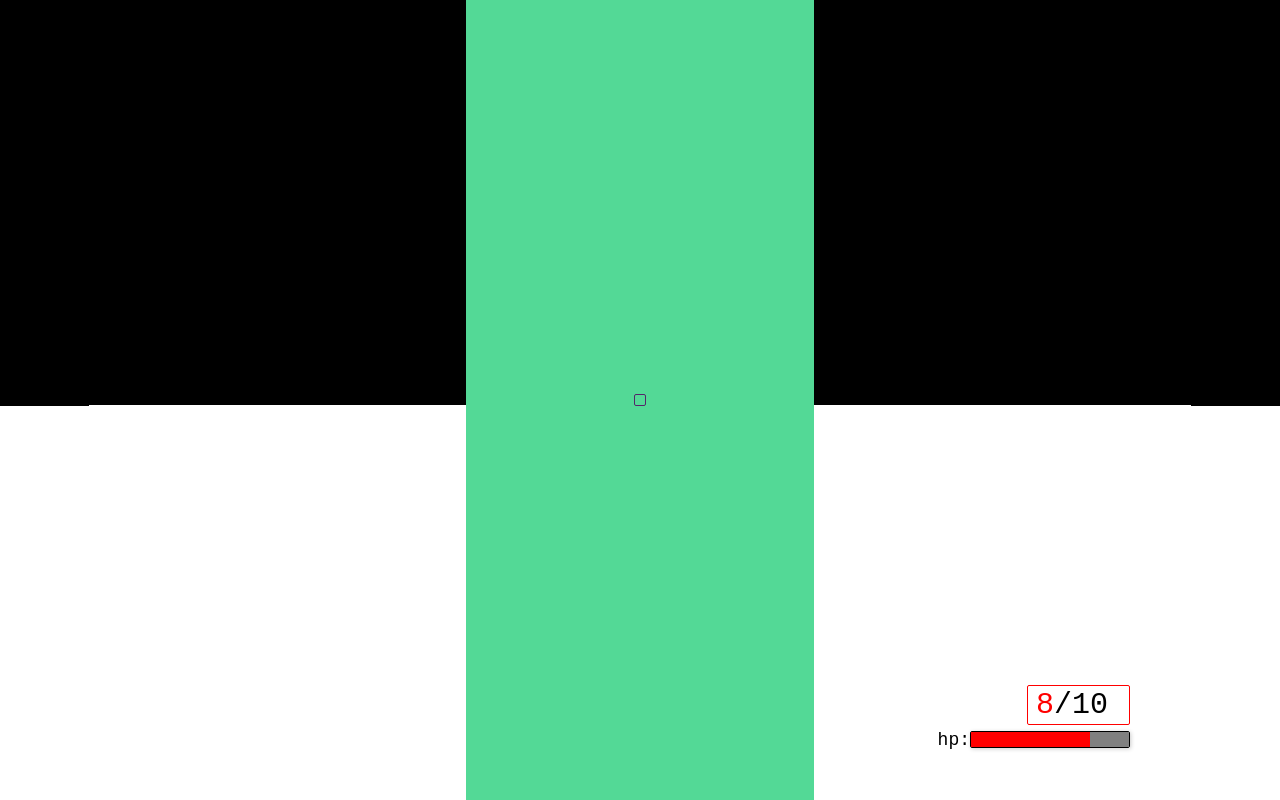
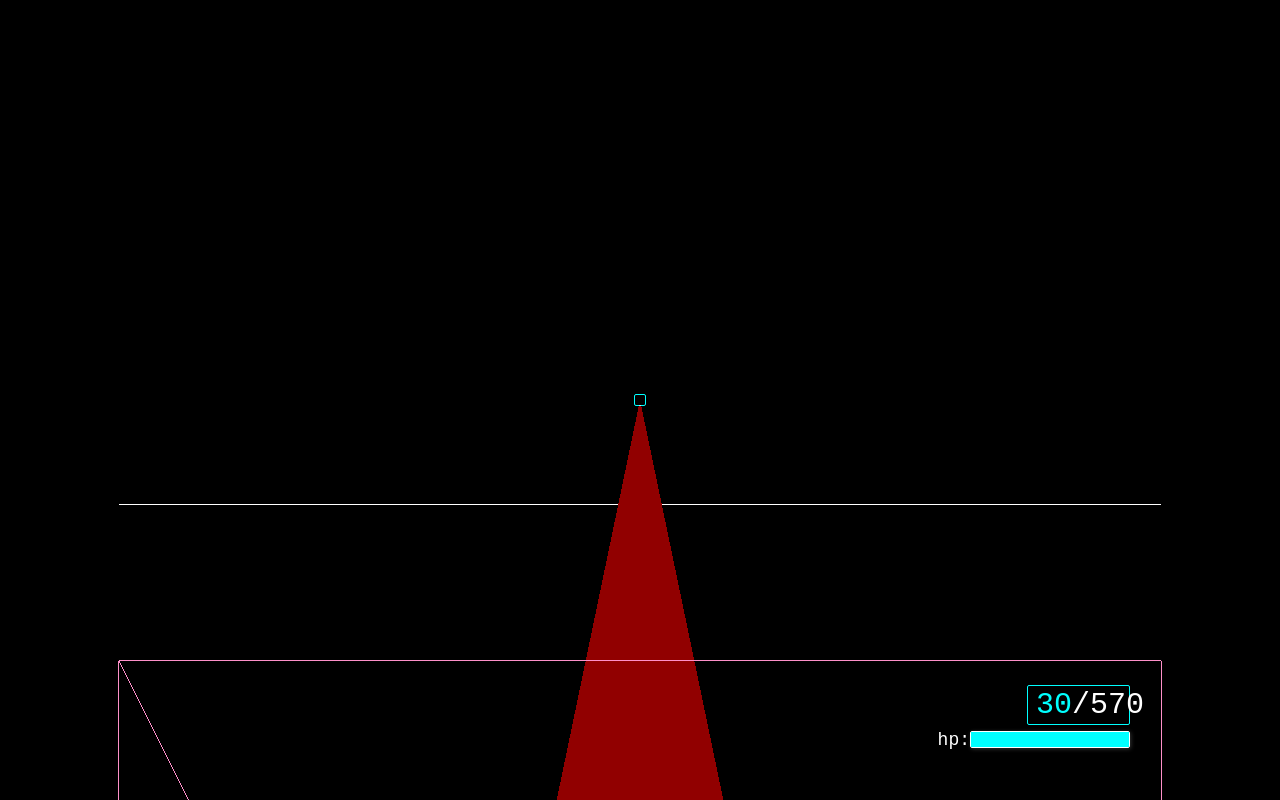
Before and after one commit to austinStotts/gaming, a website built with Vite: page index.html in a window 1280 px wide. Built offline with nearby package versions, Linux system fonts and the light colour scheme; animation ran at ten frames a second; what cannon would draw is missing.

Commit message:
this sure is going slower

```diff
--- a/helpers/makeBody.js
+++ b/helpers/makeBody.js
@@ -9,12 +9,10 @@ let get_random = (n) => {
     }
   }
 
-export default (width, height, depth, mass, area) => {
-    let shape = new CANNON.Box(new CANNON.Vec3(width, height, depth));
-    let body = new CANNON.Body({ mass });
+export default (width, height, depth, mass, area=false) => {
+    let shape = new CANNON.Box(new CANNON.Vec3(width/2, height/2, depth/2));
+    let body = new CANNON.Body({ mass, angularVelocity: {x: 0, y: 0, z: 0}, angularDamping: 0.01 });
     body.addShape(shape);
-    body.angularVelocity.set(1, 0, 1);
-    body.angularDamping = 0.01;
-    body.position.set(get_random(area), 1, get_random(area));
+    if(area) { body.position.set(get_random(area), 1, get_random(area)) }
     return body;
 }
--- a/helpers/makeMesh.js
+++ b/helpers/makeMesh.js
@@ -2,9 +2,9 @@ import * as THREE from 'three';
 import * as CANNON from "cannon";
 
 
-export default (width, height, depth, color, wireframe=false) => {
+export default (width, height, depth, color, wireframe=false, transparent=false) => {
     const geometry = new THREE.BoxGeometry(width, height, depth);
-    const material = new THREE.MeshBasicMaterial({ color: color, wireframe: wireframe });
+    const material = new THREE.MeshBasicMaterial({ color: color, wireframe: wireframe, transparent: transparent });
     let mesh = new THREE.Mesh(geometry, material);
     // if(collision) {
     //     const collisionBoxGeometry = new THREE.BoxGeometry(width, height, depth);
--- a/main.js
+++ b/main.js
@@ -10,20 +10,15 @@ import Pea_Shooter from './weapons/pea_shooter.js';
 
 // camera / movement
 let sensitivity = 0.0002; // CEMERA SENS ** ** **
-let speed = 0.25; // PLAYER MOVE SPEED ** ** **
-const air_speed = 0.2;
 let floor = 2;
 // jumping
 let isJumping = false;
 let jumpStartTime = 0;
 const jumpDuration = 600; // in milliseconds
 const jumpHeight = 3;
-// Projectiles
-let proj_speed = 200;
-let proj_time = 5;
-const moveInterval = 150; // Interval in milliseconds
+const moveInterval = 150;
 // PLAYER
-let steve = new Player(60, 30);
+let PLAYER = new Player('steve');
 // ENEMIES
 let bodiesToRemove = [];
 let meshToRemove = [];
@@ -68,15 +63,21 @@ let updateHP = (player) => {
   hp.value = player.hp;
 }
 
+let handleDMG = (enemy, player) => {
+  player.take_damage(enemy.damage);
+  updateHP(player)
+}
+
 let init = () => {
   scene.add(floorMesh);
   world.addBody(floorBody);
   scene.add(zero)
-  scene.add(x)
-  scene.add(y)
-  updateAmmo(steve);
-  updateHP(steve)
-  spawn();
+  scene.add(xLine)
+  scene.add(yLine)
+  create_player_body(PLAYER)
+  updateAmmo(PLAYER);
+  updateHP(PLAYER)
+  // spawn();
 }
 
 
@@ -85,7 +86,7 @@ const scene = new THREE.Scene();
 
 // CAMERA ** ** **
 const camera = new THREE.PerspectiveCamera(75, window.innerWidth / window.innerHeight, 0.1, 1000);
-camera.position.set(0,5,2);
+camera.position.set(2,5,0);
 camera.lookAt(0,5,0);
 
 // Renderer
@@ -97,31 +98,66 @@ renderer.domElement.id = "canvas"
 // CANNON SETUP
 let world = new CANNON.World();
 world.gravity.set(0,-10,0);
-world.broadphase = new CANNON.NaiveBroadphase();
-world.solver.iterations = 10;
+// world.broadphase = new CANNON.NaiveBroadphase();
+// world.solver.iterations = 10;
 
 // FLOOR
-const floorGeometry = new THREE.PlaneGeometry(1000, 1000); // Adjust the size as needed
-const floorMaterial = new THREE.MeshBasicMaterial({ color: 0xFFFFFF, side: THREE.DoubleSide, wireframe: false }); //
+const floorGeometry = new THREE.PlaneGeometry(25,25); // Adjust the size as needed
+const floorMaterial = new THREE.MeshBasicMaterial({ color: 0xFFFFFF, wireframe: true }); //
 const floorMesh = new THREE.Mesh(floorGeometry, floorMaterial);
 floorMesh.rotation.x = -Math.PI / 2; // Rotate the floor to be horizontal
-floorMesh.position.y = 0;
+floorMesh.position.set(0,0,0);
 const floorShape = new CANNON.Plane(); // Create a plane shape for the floor
-const floorBody = new CANNON.Body({ mass: 100, shape: floorShape }); // Make the floor immovable (mass = 0)
+// let floorShape = new CANNON.Box(new CANNON.Vec3(500, 0.1, 500));
+let floorBody = new CANNON.Body({ mass: 0, shape: floorShape }); // Make the floor immovable (mass = 0)
+floorBody.quaternion.setFromAxisAngle(new CANNON.Vec3(1, 0, 0), -Math.PI / 2);
 floorBody.userData = {physicsMesh: floorMesh, collisionClass: "floor"}
+console.log(floorBody)
+// floorBody.collisionResponse = false;
+floorBody.collisionFilterGroup = 1;
+floorBody.collisionFilterMask = -1;
 // floorBody.addEventListener('collide', (e) => {console.log(e); console.log("FLOOR HIT")})
 
+// CREATE PLAYER BODY
+let create_player_body = (player) => {
 
+
+  let shape = new CANNON.Box(new CANNON.Vec3(1,2,1));
+  let playerBody = new CANNON.Body({ shape: shape, mass: 1, fixedRotation: true });
+  // playerBody.collisionResponse = false;
+  // playerBody.fixedRotation = true;
+  playerBody.position.set(2,2,0);
+  // playerBody.linearDamping = 0.01;
+  // playerBody.angularDamping = 0.8;
+  // playerBody.fixedRotation = true;
+
+
+  playerBody.collisionFilterGroup = 2;
+  playerBody.collisionFilterMask = -1;
+  playerBody.userData = {collisionClass: "player", id: `${player.id}`}
+  playerBody.addEventListener("collide", playerCollision)
+  // playerBody.addEventListener("collide", (event) => {
+  //   console.log("PLAYER COLLISION");
+  //   console.log(event.target.userData.collisionClass);
+  //   console.log(event.body.userData.collisionClass);
+  // })
+  player.set_body(playerBody)
+  world.addBody(playerBody);
+}
+
+let playerCollision = (event) => {
+  // PLAYER.groundheight = event.body.position.y + 0.25;
+}
 
 
 let zero = makeMesh(1,50, 1, 0x53D996);
 zero.position.set(0,0,0)
 
-let x = makeMesh(500, 0.2, 1, 0x910000);
-x.position.set(0,0,0);
+let xLine = makeMesh(500, 0.2, 1, 0x910000);
+xLine.position.set(0,0,0);
 
-let y = makeMesh(1, 0.2, 500, 0x910000);
-y.position.set(0,0,0);
+let yLine = makeMesh(1, 0.2, 500, 0x910000);
+yLine.position.set(0,0,0);
 
 
 let get_random = (n) => {
@@ -133,22 +169,29 @@ let get_random = (n) => {
 }
 
 
+let rampGeometry = new THREE.BoxGeometry(10,0.2,10);
+let rampMaterial = new THREE.MeshBasicMaterial({ color: 0x5FBBFF })
+let rampMesh = new THREE.Mesh(rampGeometry, rampMaterial);
+let ramp = new CANNON.Box(new CANNON.Vec3(10,0.2,10))
+
 //______________________________________
 // CHASE CUBES
 
 let enemyCollision = (event) => {
-  if(event.body.userData.collisionClass == "userProjectile") {
+  if(event.body.userData.collisionClass == "userProjectile" || event.target.userData.collisionClass == "userProjectile") {
     let id = event.target.userData.id;
     if(enemies[id]) {
-      if(enemies[id].update_hp(steve.weapon.projectileDMG)) {
+      if(enemies[id].update_hp(PLAYER.weapon.projectileDMG)) {
         removeEnemy(event.target.userData.id);
       }
     }
 
-  } else {
-    // bodiesToRemove.push(event.target)
-    // scene.remove(event.target.userData.physicsMesh)
-
+  // } else if(event.body.userData.collisionClass == "player") {
+  } else if(event.body.userData.collisionClass == "player" || event.target.userData.collisionClass == "player") {
+    // console.log("\n---------------------------------\nPLAYER HIT BOX")
+    // console.log("COLLISION BODY: ", event.body.userData.collisionClass);
+    // console.log("COLLISION TARGET: ", event.target.userData.collisionClass);
+    // console.log("---------------------------------\n")
 
   }
 }
@@ -156,10 +199,12 @@ let enemyCollision = (event) => {
 let spawn = () => {
   let x = wave + 1;
   for(let i = 0; i < x; i++) {
-    let b = makeBody(2,2,2, 10, 100);
-    let c = makeMesh(2, 2, 2, 0x674EA7, false);
-    b.addEventListener('collide', enemyCollision)
-
+    let b = makeBody(2,2,2, 1, 100);
+    let c = makeMesh(2,2,2, 0x674EA7, false);
+    b.addEventListener('collide', enemyCollision) ;
+    // b.fixedRotation = true;
+    b.collisionFilterGroup = 3;
+    b.collisionFilterMask = -1;
     c.userData.physicsBody = b;
     b.userData = {physicsMesh: c, collisionClass: "chaseBox", id: `${wave}_${i}`}
     scene.add(c);
@@ -186,44 +231,14 @@ let move_towards_player = (mesh, body) => {
   camera.getWorldPosition(direction);
   direction.sub(mesh.position);
 
-  const speed = 5; // Adjust this value to control the speed
+  const speed = 6; // Adjust this value to control the speed
   const velocity = direction.clone().normalize().multiplyScalar(speed);
 
   // Apply the velocity to the Cannon.js body
-  body.velocity.set(velocity.x, velocity.y, velocity.z);
-}
-
-let updatePhysics = () => {
-
-  Object.keys(enemies).forEach((key) => {
-    move_towards_player(enemies[key].mesh, enemies[key].body)
-    enemies[key].mesh.position.copy(enemies[key].body.position);
-    enemies[key].mesh.quaternion.copy(enemies[key].body.quaternion);
-  })
-
+  body.velocity.set(velocity.x, -1, velocity.z);
 }
 
 
-// _________________________________________
-// add and update crasshair location
-let crosshairGroup = show_crosshair();
-// scene.add(crosshairGroup) // using html/css crosshair
-let updateCrosshairPosition = () => {
-    // Get the camera's position and rotation
-    const cameraPosition = new THREE.Vector3();
-    const cameraRotation = new THREE.Euler();
-
-    camera.getWorldPosition(cameraPosition);
-    cameraRotation.copy(camera.rotation);
-
-    // Set the cube's position in front of the camera
-    const distance = 1.4; // Adjust the distance from the camera
-    const offset = new THREE.Vector3(0, 0, -distance).applyEuler(cameraRotation);
-    crosshairGroup.position.copy(cameraPosition).add(offset);
-
-    // Set the cube's rotation to match the camera's rotation
-    crosshairGroup.rotation.copy(cameraRotation);
-}
 
 
 
@@ -268,38 +283,67 @@ document.addEventListener('keyup', (event) => {
     keyboardState[event.key] = false;
 });
 
+
 const playerInputs = () => {
 
     // Calculate the direction vector based on the camera's rotation
     const direction = new THREE.Vector3(0, 0, -1);
     direction.applyQuaternion(camera.quaternion);
+
     // console.log(camera.quaternion)
     direction.setY(0);
+    direction.normalize()
 
+    // if (keyboardState['ArrowUp'] || keyboardState['w']) {
+    //     // Move forward
+    //     PLAYER.move_player(camera, direction, PLAYER.speed, "w");
+    // }
+    // if (keyboardState['ArrowDown'] || keyboardState['s']) {
+    //     // Move backward
+    //     PLAYER.move_player(camera, direction, -PLAYER.speed, "s");
+    // }
+    // if (keyboardState['ArrowLeft'] || keyboardState['a']) {
+    //     // Move left
+    //     const leftDirection = new THREE.Vector3(-1, 0, 0);
+    //     leftDirection.applyQuaternion(camera.quaternion);
+    //     leftDirection.setY(0);
+    //     PLAYER.move_player(camera, leftDirection, PLAYER.speed, "a");
+    // }
+    // if (keyboardState['ArrowRight'] || keyboardState['d']) {
+    //     // Move right
+    //     const rightDirection = new THREE.Vector3(1, 0, 0);
+    //     rightDirection.applyQuaternion(camera.quaternion);
+    //     rightDirection.setY(0);
+    //     PLAYER.move_player(camera, rightDirection, PLAYER.speed, "d");
+    // }
+
+    let velocity = new CANNON.Vec3();
     if (keyboardState['ArrowUp'] || keyboardState['w']) {
-        // Move forward
-        camera.position.addScaledVector(direction, speed);
+      velocity.copy(direction.clone().multiplyScalar(PLAYER.acc));
+      PLAYER.move_player(velocity);
     }
     if (keyboardState['ArrowDown'] || keyboardState['s']) {
-        // Move backward
-        camera.position.addScaledVector(direction, -speed);
+      velocity.copy(direction.clone().multiplyScalar(-PLAYER.acc));
+      PLAYER.move_player(velocity);
     }
     if (keyboardState['ArrowLeft'] || keyboardState['a']) {
-        // Move left
-        const leftDirection = new THREE.Vector3(-1, 0, 0);
-        leftDirection.applyQuaternion(camera.quaternion);
-        camera.position.addScaledVector(leftDirection, speed);
+      const leftDirection = new THREE.Vector3(-1, 0, 0);
+      leftDirection.applyQuaternion(camera.quaternion);
+      leftDirection.setY(0);
+      velocity.copy(leftDirection.clone().multiplyScalar(PLAYER.acc));
+      PLAYER.move_player(velocity);
     }
     if (keyboardState['ArrowRight'] || keyboardState['d']) {
-        // Move right
-        const rightDirection = new THREE.Vector3(1, 0, 0);
-        rightDirection.applyQuaternion(camera.quaternion);
-        camera.position.addScaledVector(rightDirection, speed);
+      const rightDirection = new THREE.Vector3(1, 0, 0);
+      rightDirection.applyQuaternion(camera.quaternion);
+      rightDirection.setY(0);
+      velocity.copy(rightDirection.clone().multiplyScalar(PLAYER.acc));
+      PLAYER.move_player(velocity);
     }
     if (keyboardState['r']) {
-      reload(steve);
+      reload(PLAYER);
     }
-    if(camera.position.y < floor) { camera.position.y = floor }
+    // if(camera.position.y < floor) { camera.position.y = floor }
 
 }
 
@@ -309,7 +353,7 @@ let reload = (player) => {
   // console.log("RELOADING")
   if(!isReloading) {
     isReloading = true;
-    setTimeout(() => {player.weapon.reload(); isReloading=false; updateAmmo(steve)}, player.weapon.reloadTime);
+    setTimeout(() => {player.weapon.reload(); isReloading=false; updateAmmo(PLAYER)}, player.weapon.reloadTime);
   } else {
     // console.log("ALREADY RELOADING")
   }
@@ -326,8 +370,12 @@ document.addEventListener("keydown", (event) => {
   }
 });
 
+const jump = () => {
+  PLAYER.body.position.y = 10;
+}
+
 // Define the jump function
-function jump() {
+function jump_() {
     isJumping = true;
     jumpStartTime = Date.now();
 
@@ -436,23 +484,13 @@ let update_projectiles = () => {
 
     // Update the Three.js mesh position based on the Cannon.js body
     projectile.mesh.position.copy(projectile.body.position);
-
-    // Check if it's time to remove the projectile
-  //   projectile.removeAfterSeconds -= 1 / 60;
-  //   if (projectile.removeAfterSeconds <= 0) {
-  //       // Remove the projectile from the scene and world
-  //       scene.remove(projectile.mesh);
-  //       world.remove(projectile.body);
-  //       projectiles.splice(i, 1); // Remove from the array
-  //   }
-  // }
     removeProjectile(projectile.mesh, projectile.body, projectile.removeAfterSeconds)
   }
 }
 
 
 
-document.addEventListener('click', () => {createProjectile(steve)});
+document.addEventListener('click', () => {createProjectile(PLAYER)});
 
 
 let isMouseHeldDown = false;
@@ -462,7 +500,7 @@ let moveTimer;
 function startContinuousMove() {
   moveTimer = setInterval(() => {
     if (isMouseHeldDown) {
-      createProjectile(steve)
+      createProjectile(PLAYER)
     }
   }, moveInterval);
 }
@@ -500,14 +538,50 @@ let removeMesh = (mesh, i) => {
   }
 }
 
+
+
+// update every frame
+let updateEnemyPhysics = () => {
+  Object.keys(enemies).forEach((key) => {
+    move_towards_player(enemies[key].mesh, enemies[key].body)
+    enemies[key].mesh.position.copy(enemies[key].body.position);
+    enemies[key].mesh.quaternion.copy(enemies[key].body.quaternion);
+  })
+}
+
 let updateGame = () => {
-  if(Object.keys(enemies).length <= 0) {
-    wave += 1;
-    spawn();
-  }
+  // if(Object.keys(enemies).length <= 0) {
+  //   wave += 1;
+  //   spawn();
+  // }
+
+
+
+
+  playerMesh.position.copy(PLAYER.body.position);
+  playerMesh.quaternion.copy(PLAYER.body.quaternion);
+  // playerMesh.rotation.copy(PLAYER.body.rotation);
+  camera.position.copy(PLAYER.body.position);
+  camera.position.y += 2.5;
 }
 
 
+
+
+setInterval(() => {
+  console.log("\nBODY POSITION Y: ", PLAYER.body.position.y);
+  // console.log(PLAYER.body)
+  console.log("VELOCITY: ",PLAYER.body.velocity);
+  // console.log("\nCAMERA", camera.position.y);
+  // console.log("FLOOR: ", floorBody.position);
+}, 3000);
+
+
+
+let playerGeometry = new THREE.BoxGeometry(2,4,2);
+let playerMaterial = new THREE.MeshBasicMaterial({ color: 0xFE90C9, wireframe: true })
+let playerMesh = new THREE.Mesh(playerGeometry,playerMaterial);
+scene.add(playerMesh)
 // _________________________________________
 // ||||||||||||||||||||||||||||||||||||||||
 // Animation loop
@@ -515,8 +589,12 @@ const animate = () => {
 
   world.step(1/60);
 
-  update_projectiles()
-  updatePhysics();
+
+
+
+
+  update_projectiles();
+  updateEnemyPhysics();
   playerInputs();
   updateGame();
 
--- a/player.js
+++ b/player.js
@@ -1,16 +1,56 @@
+import * as THREE from 'three';
+import * as CANNON from "cannon";
+
 import Pea_Shooter from "./weapons/pea_shooter";
 import Shotgun from "./weapons/shotgun";
 
 export default class Player {
     constructor(id) {
         this.id = id;
-        this.hp = 75;
+        this.hp = 100;
         this.armor = 0;
+        this.speed = 10;
+        this.acc = 0.25;
+        this.dec = 0.2;
+        this.groundHeight = 0.25;
         this.inventory = {};
-        this.weapon = new Shotgun(18);
+        this.weapon = new Pea_Shooter(600);
+        this.mesh;
+        this.body;
     }
+
+
 
     change_weapon (weapon) {
         this.weapon = weapon;
     }
+
+    set_body (body) {
+        this.body = body;
+    }
+
+    // move_player (camera, d, s) {
+    //     let x = new THREE.Vector3();
+    //     x.copy(this.body.position);
+    //     x.addScaledVector(d, s)
+    //     console.log("\nPLAYER DIRECTION: ", x)
+    //     this.body.position.copy(x)
+    //     camera.position.copy(this.body.position);
+    // }
+
+
+
+    move_player (velocity) {
+        // if(Math.abs(this.body.velocity.x) >= this.speed) { velocity.x = 0; }
+        // if(Math.abs(this.body.velocity.z) >= this.speed) { velocity.z = 0; }
+
+        velocity.mult(this.speed, this.body.velocity)
+
+        // this.body.velocity.set(velocity.x + this.body.velocity.x, this.body.velocity.y, velocity.z + this.body.velocity.z)
+
+    }
+
+    take_damage (n) {
+        this.hp = this.hp - n;
+    }
 }
--- a/weapons/pea_shooter.js
+++ b/weapons/pea_shooter.js
@@ -26,8 +26,8 @@ export default class Pea_Shooter {
         const material = new THREE.MeshBasicMaterial({ color: 0x00ff00 });
         const projectileMesh = new THREE.Mesh(geometry, material);
 
-        const mass = 0.1; // Mass of the projectile
-        const projectileShape = new CANNON.Sphere(0.1); // Radius of the sphere
+        const mass = 5; // Mass of the projectile
+        const projectileShape = new CANNON.Sphere(0.2); // Radius of the sphere
         const projectileBody = new CANNON.Body({ mass, shape: projectileShape });
         projectileBody.userData = {physicsMesh: projectileMesh, collisionClass: "userProjectile", removeafterMS: this.removeAfterMS}
         projectileMesh.position.copy(camera.position);
```
Also changed, not shown: weapons/shotgun.js (+3 -5 lines), dist/index.html.
